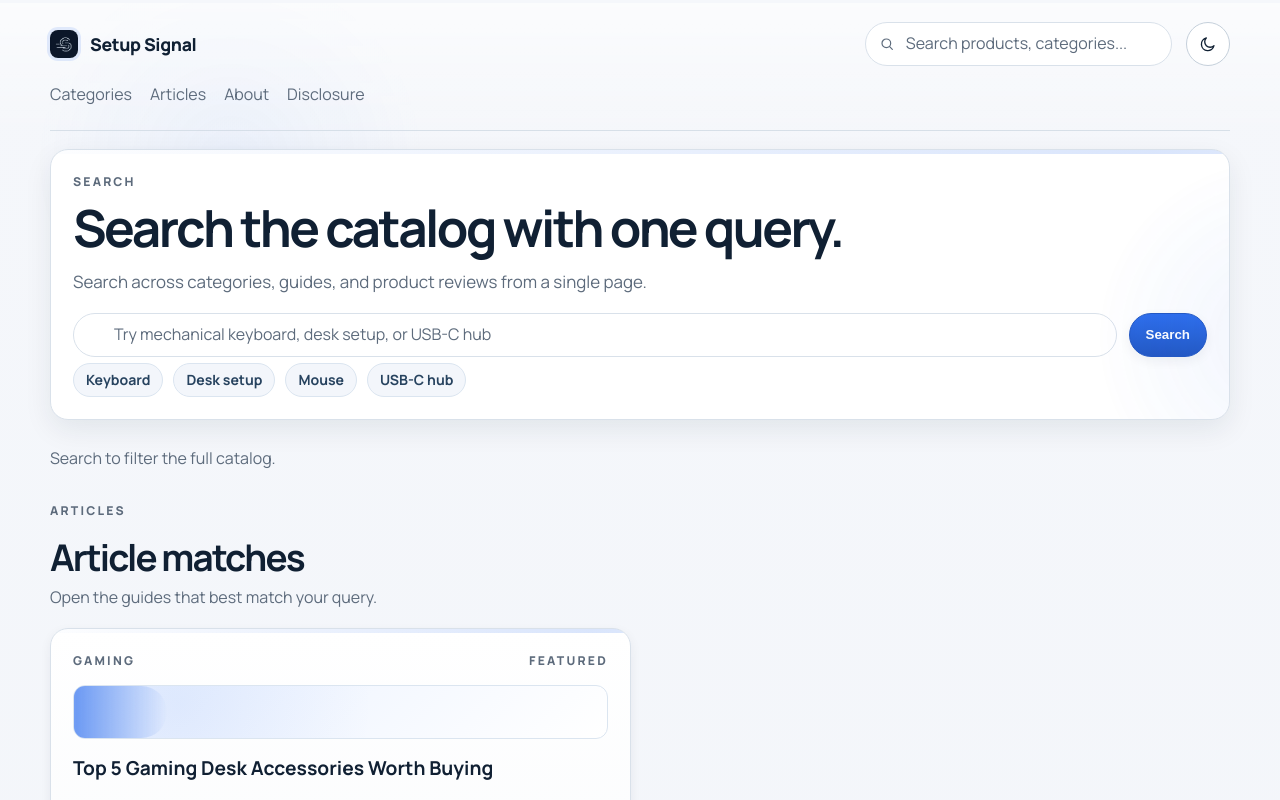
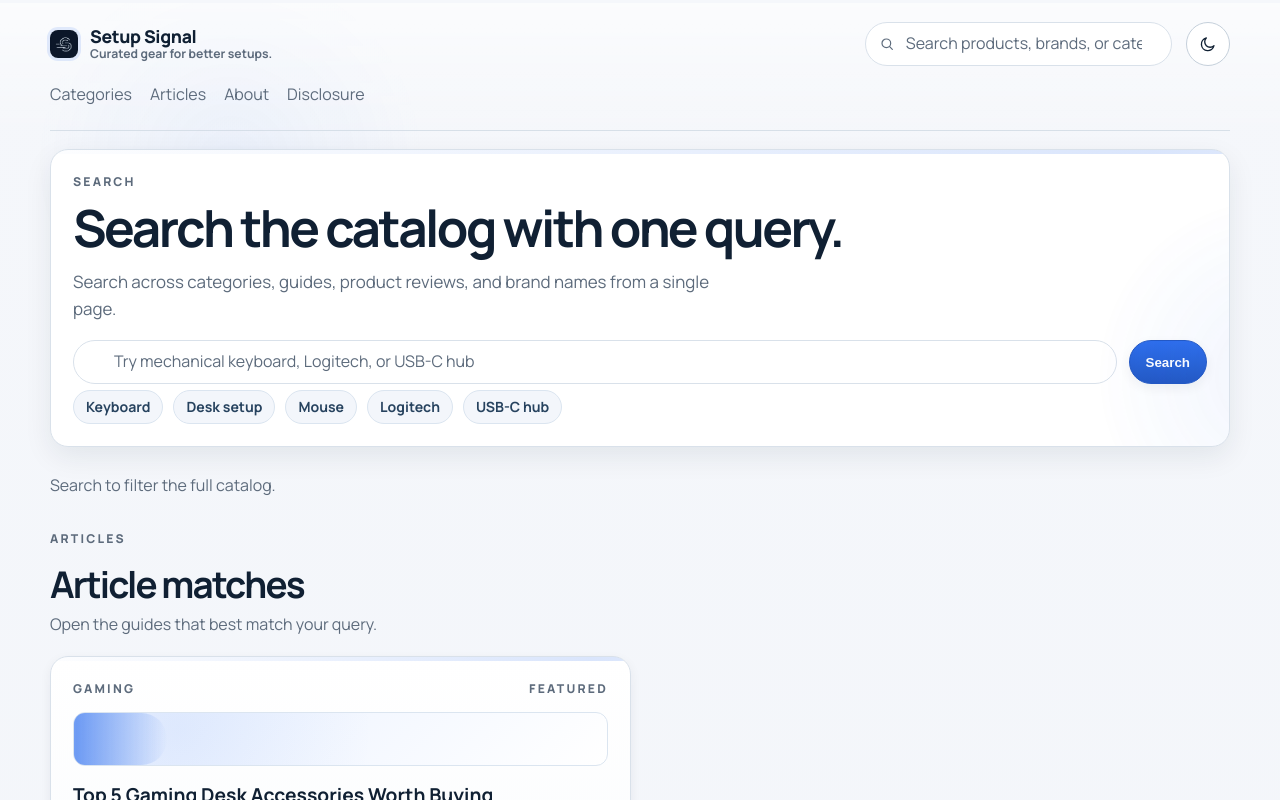
Before and after one commit to EssTeeOoh/affiliate_pin, a Next.js app: page /search in a window 1280 px wide. Shown: the top 800 px of the page. Built offline with nearby package versions, Linux system fonts and the light colour scheme; no server answers.

Commit message:
layout fix

```diff
--- a/src/app/globals.css
+++ b/src/app/globals.css
@@ -154,6 +154,23 @@ img {
   flex: 0 0 auto;
   border-radius: 8px;
   box-shadow: 0 0 0 3px var(--accent-soft);
+}
+
+.brand-copy {
+  display: grid;
+  gap: 1px;
+}
+
+.brand-name {
+  line-height: 1.05;
+}
+
+.brand-tagline {
+  font-size: 0.76rem;
+  font-weight: 700;
+  color: var(--muted);
+  letter-spacing: 0;
+  line-height: 1.15;
 }
 
 .site-nav,
@@ -1207,6 +1224,23 @@ html[data-theme="dark"] .photo-tile::after {
     aspect-ratio: auto;
   }
 
+  .product-hero.hero-grid {
+    grid-template-columns: 1fr;
+  }
+
+  .product-hero-media {
+    order: 2;
+    max-width: 100%;
+    min-height: 260px;
+    width: 100%;
+    margin-top: 4px;
+  }
+
+  .product-hero-media a,
+  .product-hero-fallback {
+    inset: 12px;
+  }
+
   .article-hero-media {
     width: min(100%, 220px);
     padding: 8px;
--- a/src/app/layout.tsx
+++ b/src/app/layout.tsx
@@ -29,9 +29,9 @@ export const metadata: Metadata = {
     canonical: "/"
   },
   icons: {
-    icon: "/images/setup-signal-logo.jpeg",
-    shortcut: "/images/setup-signal-logo.jpeg",
-    apple: "/images/setup-signal-logo.jpeg"
+    icon: "/favicon.ico",
+    shortcut: "/favicon.ico",
+    apple: "/favicon.ico"
   },
   verification: {
     google: "-btt6z54K0_YyGQGYlnw_1AaQLExv0T11BA7gkP7yGs"
@@ -39,7 +39,8 @@ export const metadata: Metadata = {
   openGraph: {
     type: "website",
     title: siteConfig.name,
-    description: siteConfig.description
+    description: siteConfig.description,
+    siteName: siteConfig.name
   },
   twitter: {
     card: "summary",
--- a/src/app/search/page.tsx
+++ b/src/app/search/page.tsx
@@ -16,7 +16,7 @@ export async function generateMetadata({ searchParams }: Props): Promise<Metadat
 
   return {
     title: query ? `Search results for "${query}"` : "Search",
-    description: `Search categories, guides, and product reviews at ${siteConfig.name}.`,
+    description: `Search categories, guides, product reviews, and brands at ${siteConfig.name}.`,
     alternates: {
       canonical: "/search"
     }
@@ -36,18 +36,18 @@ export default async function SearchPage({ searchParams }: Props) {
         <p className="eyebrow">Search</p>
         <h1>Search the catalog with one query.</h1>
         <p className="hero-copy">
-          Search across categories, guides, and product reviews from a single page.
+          Search across categories, guides, product reviews, and brand names from a single page.
         </p>
         <form className="search-form search-form-large" action="/search" method="get" role="search">
           <label className="sr-only" htmlFor="search-page-query">
-            Search products and categories
+            Search products, brands, and categories
           </label>
           <input
             id="search-page-query"
             name="q"
             type="search"
             defaultValue={query}
-            placeholder="Try mechanical keyboard, desk setup, or USB-C hub"
+            placeholder="Try mechanical keyboard, Logitech, or USB-C hub"
           />
           <button type="submit" className="button">
             Search
@@ -57,6 +57,7 @@ export default async function SearchPage({ searchParams }: Props) {
           <span>Keyboard</span>
           <span>Desk setup</span>
           <span>Mouse</span>
+          <span>Logitech</span>
           <span>USB-C hub</span>
         </div>
       </section>
@@ -108,7 +109,7 @@ export default async function SearchPage({ searchParams }: Props) {
         ) : (
           <div className="card search-empty">
             <h2>No category matches found.</h2>
-            <p>Try a broader search term like “gaming” or “desk setup”.</p>
+            <p>Try a broader search term like &quot;gaming&quot; or &quot;desk setup&quot;.</p>
           </div>
         )}
       </section>
@@ -132,7 +133,7 @@ export default async function SearchPage({ searchParams }: Props) {
         ) : (
           <div className="card search-empty">
             <h2>No product matches found.</h2>
-            <p>Try a product name, category, or use-case.</p>
+            <p>Try a product name, brand name, category, or use-case.</p>
           </div>
         )}
       </section>
--- a/src/components/site-header.tsx
+++ b/src/components/site-header.tsx
@@ -16,7 +16,10 @@ export function SiteHeader() {
             className="brand-logo"
             priority
           />
-          <span>{siteConfig.name}</span>
+          <span className="brand-copy">
+            <span className="brand-name">{siteConfig.name}</span>
+            <span className="brand-tagline">{siteConfig.tagline}</span>
+          </span>
         </Link>
         <div className="site-header-tools">
           <form className="site-search" action="/search" method="get" role="search">
@@ -27,13 +30,13 @@ export function SiteHeader() {
               </svg>
             </span>
             <label className="sr-only" htmlFor="site-search">
-              Search products and categories
+              Search products, brands, and categories
             </label>
             <input
               id="site-search"
               name="q"
               type="search"
-              placeholder="Search products, categories..."
+              placeholder="Search products, brands, or categories..."
             />
           </form>
           <ThemeToggle />
--- a/src/lib/content.ts
+++ b/src/lib/content.ts
@@ -135,6 +135,10 @@ function matchesQuery(value: string | undefined, query: string) {
   return value ? value.toLowerCase().includes(query) : false;
 }
 
+function matchesAnyQuery(values: Array<string | undefined> | undefined, query: string) {
+  return values?.some((value) => matchesQuery(value, query)) ?? false;
+}
+
 export const searchCatalog = cache(async (rawQuery: string) => {
   const query = rawQuery.trim().toLowerCase();
   const [categories, products, articles] = await Promise.all([
@@ -161,7 +165,9 @@ export const searchCatalog = cache(async (rawQuery: string) => {
         matchesQuery(doc.frontmatter.title, query) ||
         matchesQuery(doc.frontmatter.summary, query) ||
         matchesQuery(doc.frontmatter.bestFor, query) ||
-        matchesQuery(doc.frontmatter.category.replace(/-/g, " "), query)
+        matchesQuery(doc.frontmatter.brand, query) ||
+        matchesQuery(doc.frontmatter.category.replace(/-/g, " "), query) ||
+        matchesAnyQuery(doc.frontmatter.searchTerms, query)
     ),
     articles: articles.filter(
       (doc) =>
--- a/src/lib/site.ts
+++ b/src/lib/site.ts
@@ -2,6 +2,7 @@ const vercelUrl = process.env.VERCEL_URL ? `https://${process.env.VERCEL_URL}` :
 
 export const siteConfig = {
   name: "Setup Signal",
+  tagline: "Curated gear for better setups.",
   description:
     "Curated recommendations for gaming, desk setup, PC accessories, mobile accessories, tech gadgets, and work-from-home essentials.",
   url: process.env.NEXT_PUBLIC_SITE_URL ?? vercelUrl ??
--- a/src/lib/types.ts
+++ b/src/lib/types.ts
@@ -21,6 +21,7 @@ export type ProductFrontmatter = {
   slug: string;
   category: string;
   summary: string;
+  brand?: string;
   image?: string;
   bestFor?: string;
   rating?: number;
@@ -30,6 +31,7 @@ export type ProductFrontmatter = {
   videoUrl?: string;
   seoTitle?: string;
   seoDescription?: string;
+  searchTerms?: string[];
   pros?: string[];
   cons?: string[];
 };
```
Also changed, not shown: src/app/head.tsx (added, +33 -0 lines), 2 other files (tests, documents, lock files or other folders).
